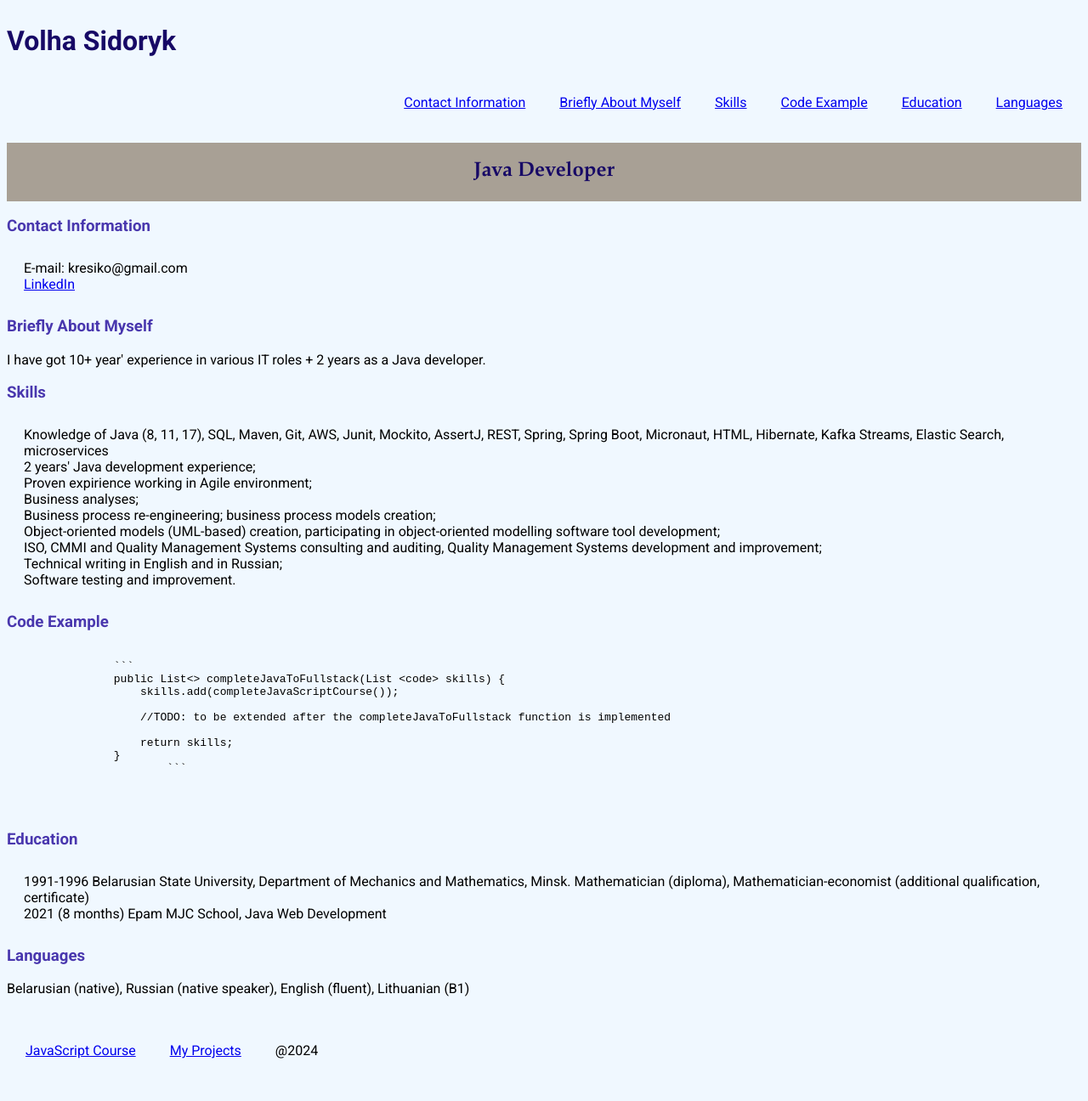
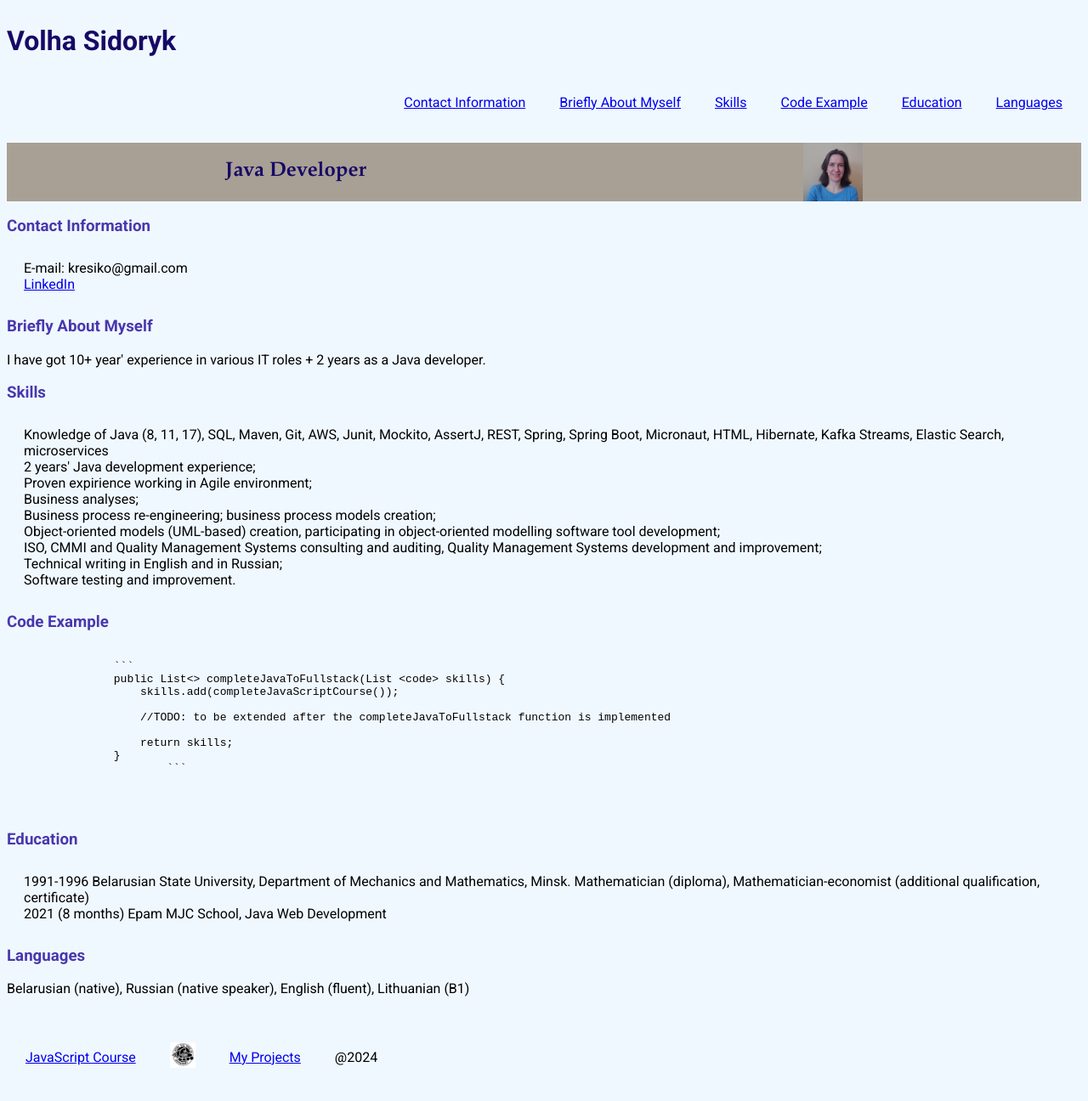
Before and after one commit to VoliaSi/rsschool-cv-preschool, a plain HTML site: page index.html in a window 1280 px wide. Shown: the whole page at 85% size. Drawn offline with Linux system fonts and the light colour scheme.

Commit message:
fix: try to fix

```diff
--- a/index.html
+++ b/index.html
@@ -34,6 +34,7 @@
             <div class=" container">
                 <section class="heading">
                     <h2>Java Developer</h2>
+                    <img src="./assets/img/voliasi_2023.jpg" alt="my photo" width="70">
                 </section>
 
                 <section>
@@ -132,6 +133,7 @@
         <footer class="footer">
             <ul class="foot-list">
                 <li class="foot-item"><a href="https://rs.school/courses/javascript-ru">JavaScript Course</a></li>
+                <li class="foot-item"><img src="./assets/img/rsschoollogo.jpg" alt="RS Logo" width="30"></li>
                 <li class="foot-item"><a href="https://github.com/VoliaSi"> My Projects</a></li>
                 <li class="foot-item">@2024</li>
             </ul>
```
